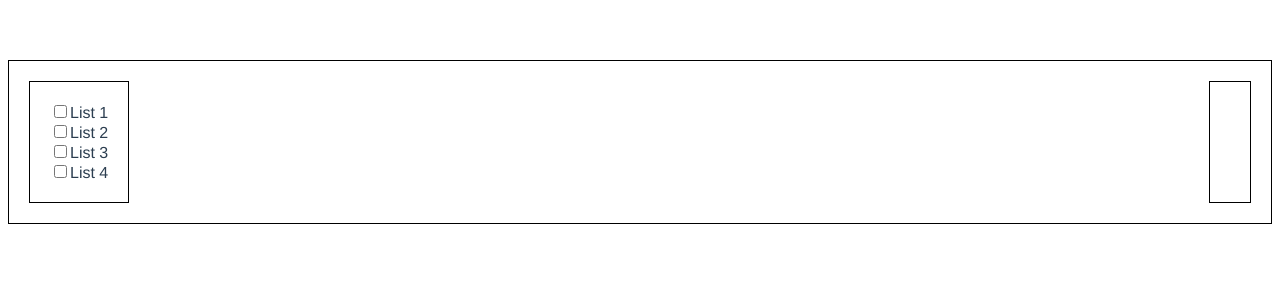
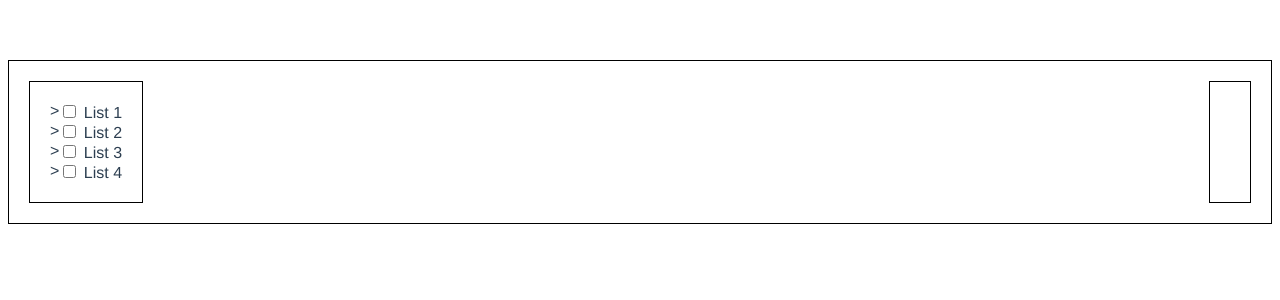
Before and after one commit to Macovka/color-list, a Vue app: page / in a window 1280 px wide. Shown: the top 300 px of the page. Built offline with nearby package versions, Linux system fonts and the light colour scheme.

Commit message:
dropdown arrow

```diff
--- a/src/components/ListDropdown.vue
+++ b/src/components/ListDropdown.vue
@@ -1,11 +1,17 @@
 <template>
-  <div>
-    <input type="checkbox" v-model="isOpen" name="list">
-    <label for="list">{{ list }}</label>
-    <div v-if="isOpen">
-      <div v-for="item in items" :key="item">
-        <list-item :item="item" />
-      </div>
+  <div class="title-wrapper">
+    <div class="dropdown-arrow" @click="toggleList">
+      <span v-if="!isOpen">></span>
+      <span v-else>˅</span>
+    </div>
+    <label>
+      <input type="checkbox">
+      {{ list }}
+    </label>
+  </div>
+  <div v-if="isOpen">
+    <div v-for="item in items" :key="item">
+      <list-item :item="item" />
     </div>
   </div>
 </template>
@@ -34,10 +40,21 @@ export default {
     areAllItemsSelected() {
       return this.selectedItems.length === this.items.length;
     }
+  },
+  methods: {
+    toggleList() {
+      this.isOpen = !this.isOpen;
+    }
   }
 }
 </script>
 
 <style scoped>
+.dropdown-arrow {
+  cursor: pointer;
+}
 
+.title-wrapper {
+  display: flex;
+}
 </style>
```
